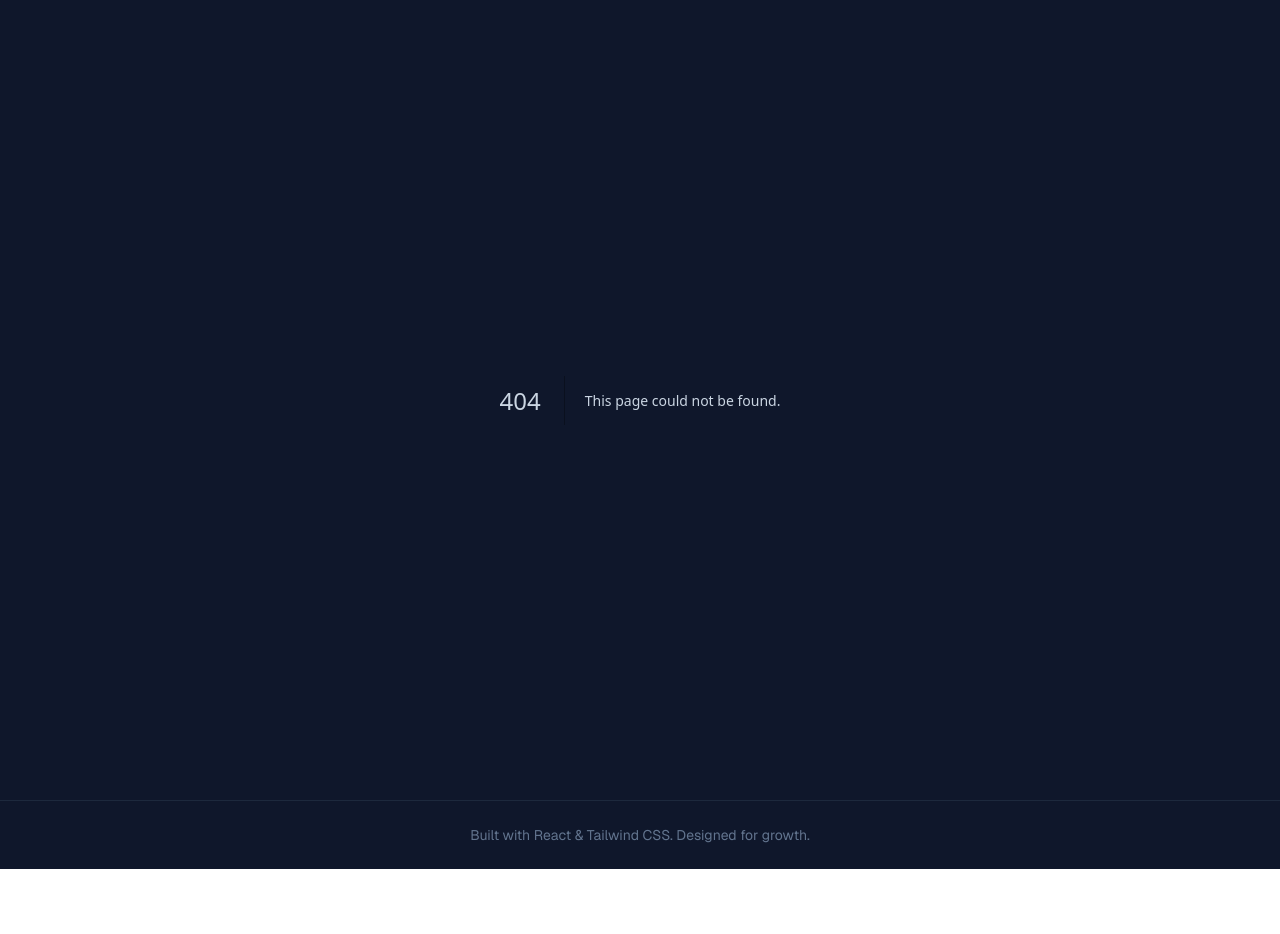
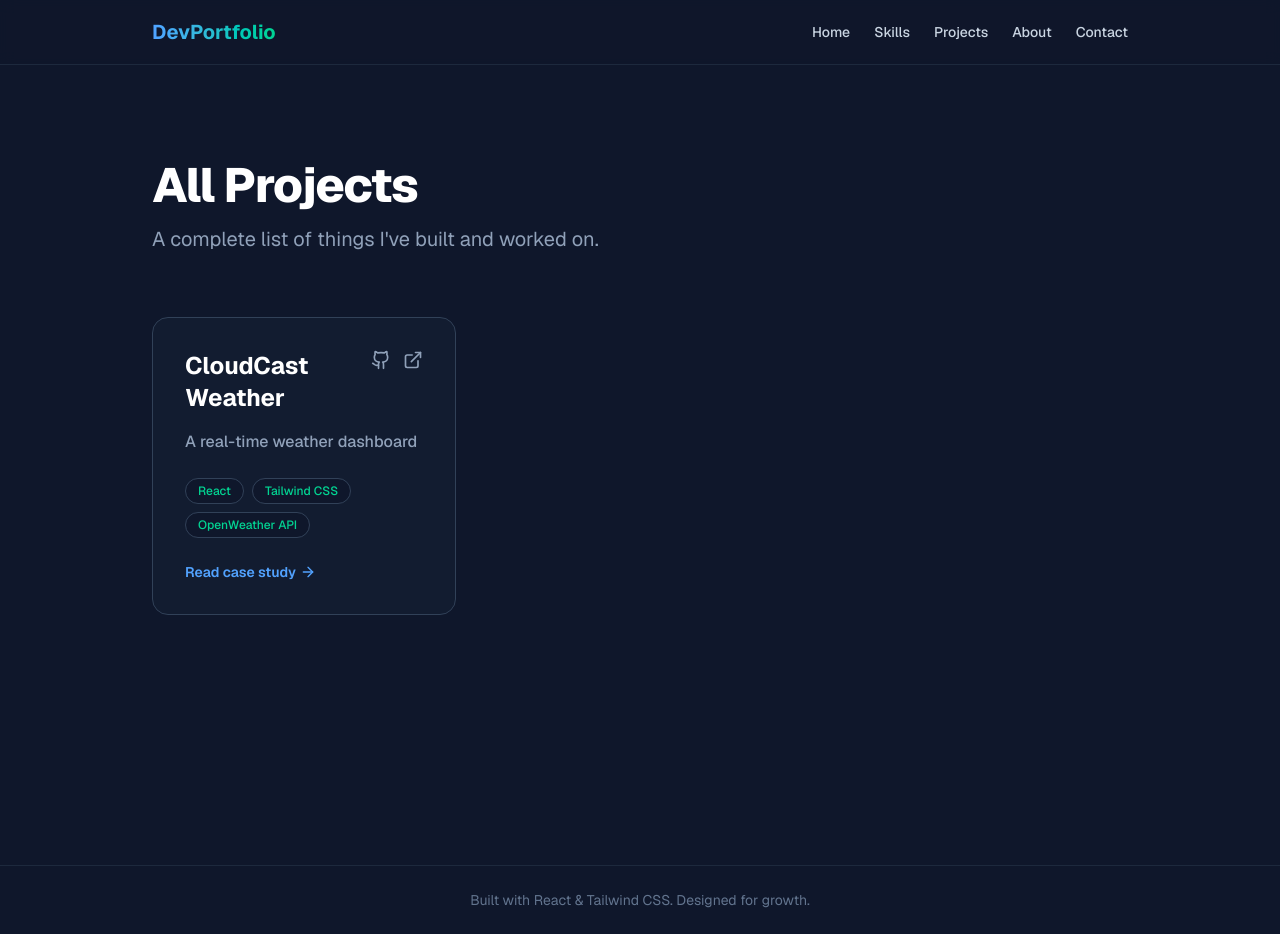
Before and after one commit to tony-97/portfolio, a Next.js app: page /projects in a window 1280 px wide. Before the commit this address had no page. Before the commit the page ends 869 px from the top, so only its background shows below. Built offline with nearby package versions, Linux system fonts and the light colour scheme.

Commit message:
all projects page

```diff
--- /dev/null
+++ b/app/projects/page.tsx
@@ -0,0 +1,93 @@
+import { ArrowRight, ExternalLink, Github } from "lucide-react";
+import Link from "next/link";
+
+import { LandingPageProvider } from "@/app/landing_page_context";
+import { listProjects } from "@/app/lib/api";
+import { sections } from "@/app/lib/constants";
+import Navigation from "@/app/navigation";
+
+export default async function ProjectsPage() {
+  const projects = await listProjects();
+
+  return (
+    <LandingPageProvider>
+      <Navigation
+        sections={sections.map(({ id, label, path }) => ({ id, label, path }))}
+      ></Navigation>
+      <main className="min-h-screen max-w-5xl mx-auto px-6 py-20 md:py-24">
+        <header className="mb-16">
+          <h1 className="text-4xl font-extrabold tracking-tight text-white sm:text-5xl mb-4">
+            All Projects
+          </h1>
+          <p className="text-xl text-slate-400">
+            A complete list of things I've built and worked on.
+          </p>
+        </header>
+
+        <div className="grid grid-cols-1 md:grid-cols-2 lg:grid-cols-3 gap-8">
+          {projects.map(({ slug, metadata }, index) => (
+            <div
+              key={index}
+              className="bg-slate-800/30 rounded-2xl border border-slate-700 flex flex-col overflow-hidden hover:border-slate-500 transition-colors duration-300 group"
+            >
+              <div className="p-8 flex-1 flex flex-col">
+                <div className="flex justify-between items-start mb-4">
+                  <h3 className="text-2xl font-bold text-white group-hover:text-blue-400 transition-colors">
+                    <Link href={`/projects/${slug}`}>{metadata.title}</Link>
+                  </h3>
+                  <div className="flex space-x-3 ml-4">
+                    {metadata.github && (
+                      <a
+                        href={metadata.github}
+                        className="text-slate-400 hover:text-white transition-colors"
+                        title="GitHub Repo"
+                        target="_blank"
+                        rel="noopener noreferrer"
+                      >
+                        <Github className="w-5 h-5" />
+                      </a>
+                    )}
+                    {metadata.demo && (
+                      <a
+                        href={metadata.demo}
+                        className="text-slate-400 hover:text-white transition-colors"
+                        title="Live Demo"
+                        target="_blank"
+                        rel="noopener noreferrer"
+                      >
+                        <ExternalLink className="w-5 h-5" />
+                      </a>
+                    )}
+                  </div>
+                </div>
+
+                <p className="text-slate-400 font-medium mb-6 flex-1">
+                  {metadata.description}
+                </p>
+
+                <div className="flex flex-wrap gap-2 mb-6">
+                  {metadata.stack?.map((tech: string, i: number) => (
+                    <span
+                      key={i}
+                      className="px-3 py-1 bg-slate-900 rounded-full text-xs font-medium text-emerald-400 border border-slate-700"
+                    >
+                      {tech}
+                    </span>
+                  ))}
+                </div>
+
+                <Link
+                  href={`/projects/${slug}`}
+                  className="inline-flex items-center text-sm font-semibold text-blue-400 hover:text-blue-300 transition-colors mt-auto"
+                >
+                  Read case study{" "}
+                  <ArrowRight className="w-4 h-4 ml-1 group-hover:translate-x-1 transition-transform" />
+                </Link>
+              </div>
+            </div>
+          ))}
+        </div>
+      </main>
+    </LandingPageProvider>
+  );
+}
```
